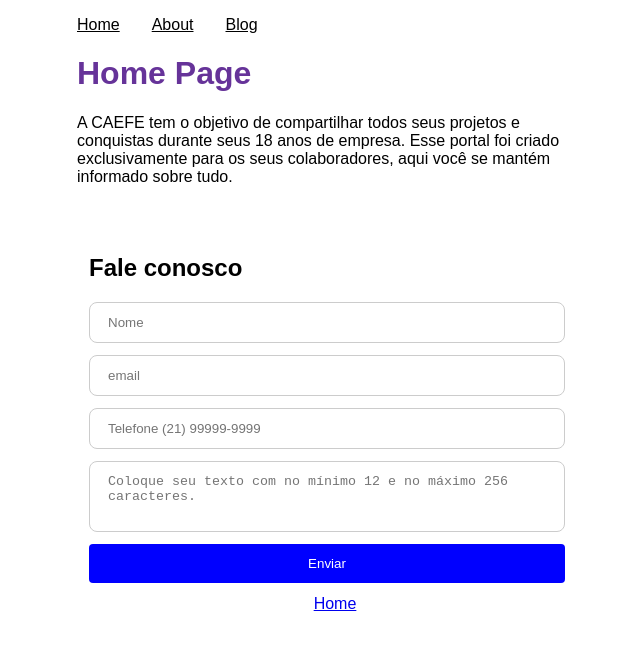
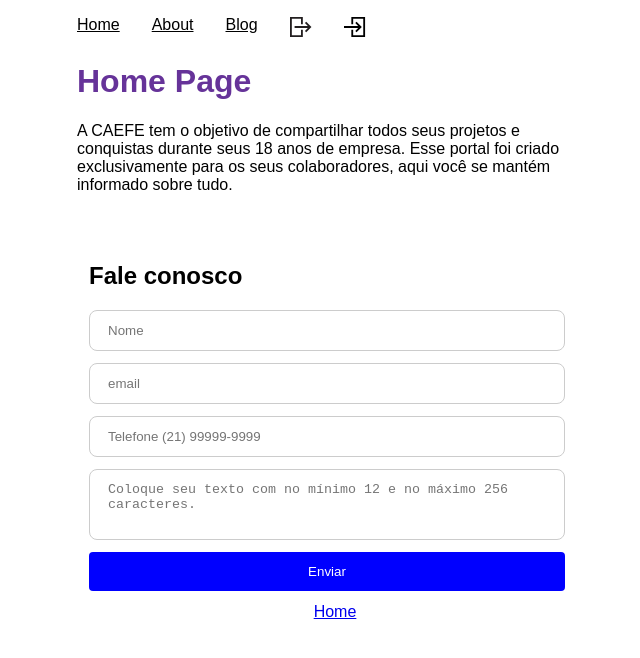
Before and after one commit to douglas85rj/intranet_caefe_next, a Next.js app: page / in a window 1280 px wide. Shown: the top 658 px of the page, without its empty margins (313-953 px from the left). Built offline with nearby package versions, Linux system fonts and the light colour scheme; no server answers.

Commit message:
SignIn/Signout

```diff
--- a/src/components/layout.tsx
+++ b/src/components/layout.tsx
@@ -3,6 +3,7 @@
 import {ToastContainer} from 'react-toastify'
 import 'react-toastify/dist/ReactToastify.css';
 
+import { GrLogout,GrLogin } from "react-icons/gr";
 
 // import {
 //   container,
@@ -39,6 +40,33 @@
             </Link>
 
           </li>
+          <li className="navLinkItem">
+
+            <Link href="/api/auth/signout"
+            className="item"
+            title="Sair"
+            onClick={(event) => {
+              event.preventDefault();
+              signOut();
+            }}
+          >
+            <GrLogout size="22px" aria-label="Sair" />
+          </Link>
+
+
+
+          </li>
+
+          <li className="navLinkItem">
+
+          <Link  href="/api/auth/signin" title="Entrar">
+         <GrLogin size="22px" aria-label="Entrar" />
+
+        </Link>
+
+
+
+        </li>
         </ul>
 
       </nav>
```
